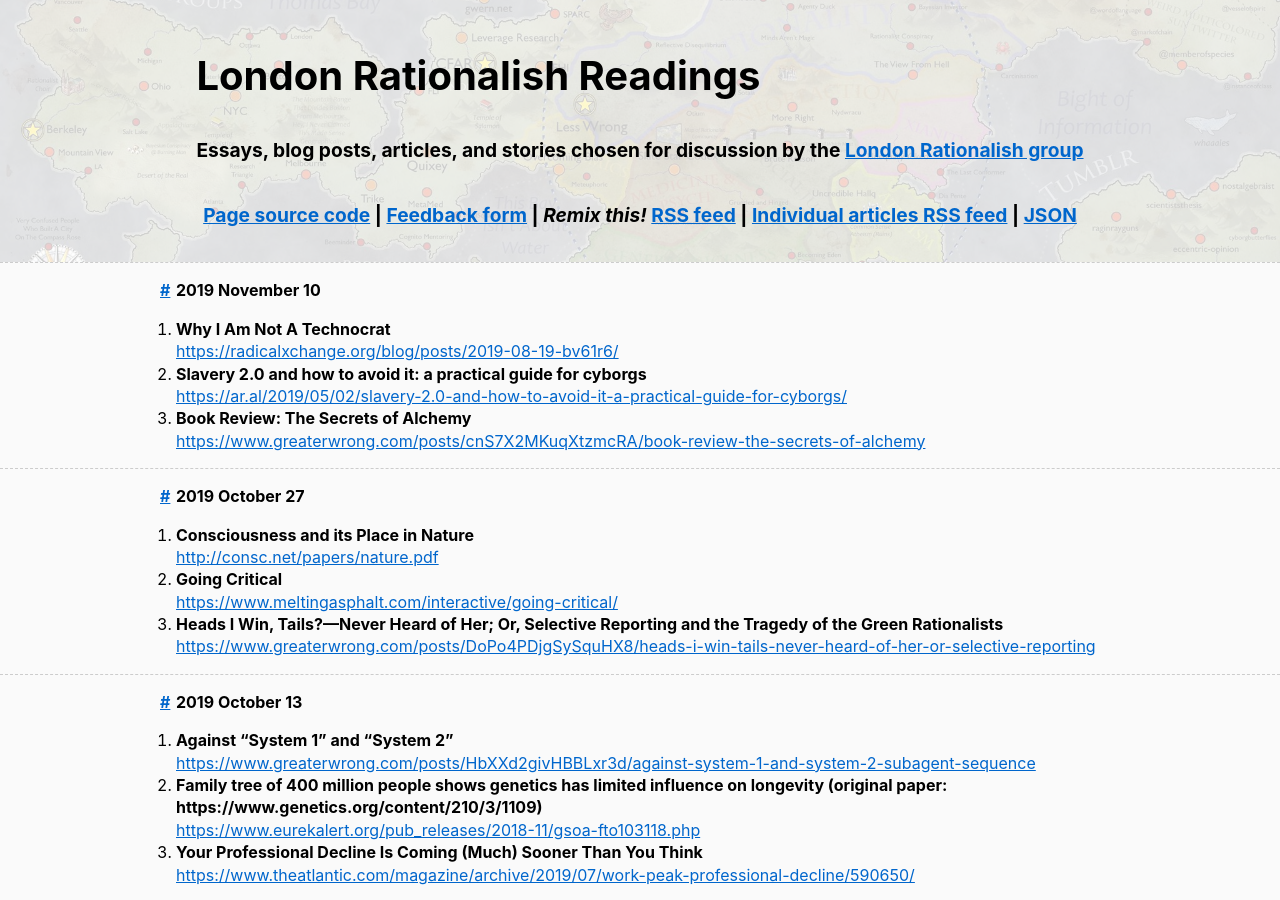
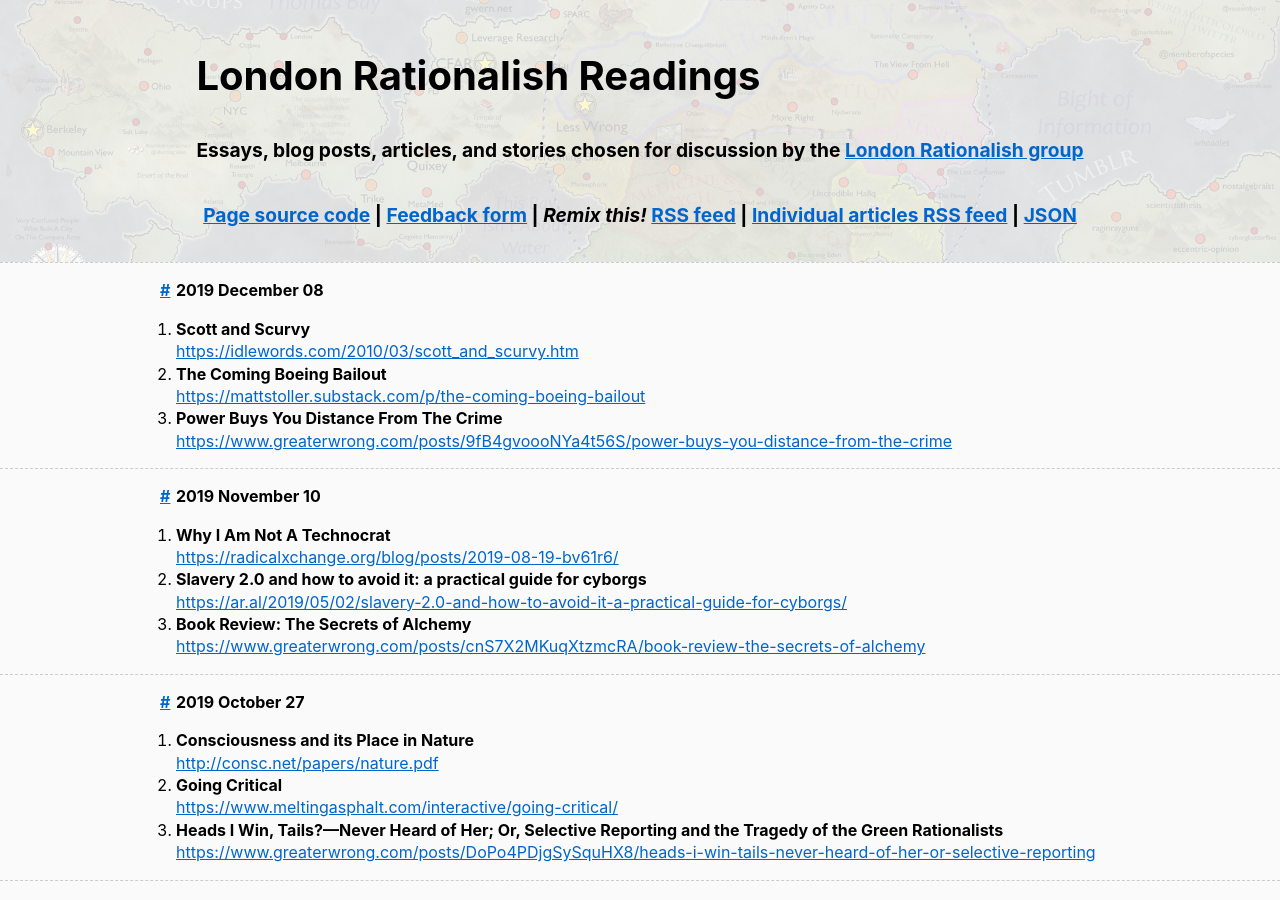
Before and after one commit to sackeyjason/london-rationalish-readings, a Jekyll site: the page built from index.html, in a window 1280 px wide and 900 px high. Built offline with Jekyll 4.4.1, drawn with Linux system fonts in a browser that asks for light colours.

Commit message:
2019.12.08

```diff
--- a/_data/list.yaml
+++ b/_data/list.yaml
@@ -1,4 +1,13 @@
 meetings:
+- date: 2019.12.08
+  fb_list: https://www.facebook.com/groups/londonrationalish/permalink/2406381489471910/
+  list:
+  - title: "Scott and Scurvy"
+    link: https://idlewords.com/2010/03/scott_and_scurvy.htm
+  - title: "The Coming Boeing Bailout"
+    link: https://mattstoller.substack.com/p/the-coming-boeing-bailout
+  - title: "Power Buys You Distance From The Crime"
+    link: https://www.greaterwrong.com/posts/9fB4gvoooNYa4t56S/power-buys-you-distance-from-the-crime
 - date: 2019.11.10
   list:
   - title: "Why I Am Not A Technocrat"
```
